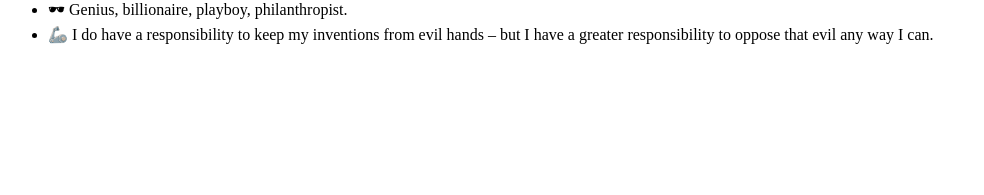
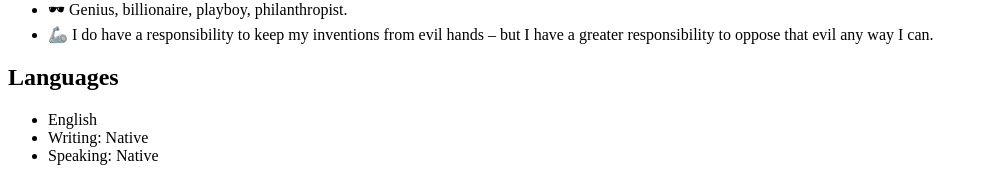
Before and after one commit to CeciCLG/react_cv, a React (Vite) app: page / in a window 1280 px wide. Shown: the part 602-797 px from the top of the page, without its empty margins (0-984 px from the left). Built offline with nearby package versions, Linux system fonts and the light colour scheme.

Commit message:
finished languages

```diff
--- a/src/components/App.jsx
+++ b/src/components/App.jsx
@@ -1,6 +1,7 @@
 import Person from "./PersonFolder/Person"
 import { CV } from "./cv/CV"
 import AboutMe from "./AboutMeFolder/AboutMe"
+import Languages from "./LanguagesFolder/Languages";
 
 function App() {
     const { hero, education, experience, languages, habilities, volunteer } = CV;
@@ -10,7 +11,7 @@ function App() {
             <Person dataHero={hero}></Person>
             <main>
                 <AboutMe dataHero={hero} />
-
+                <Languages dataLanguages={languages} />
             </main>
         </>
     )
--- a/src/components/LanguagesFolder/Languages.jsx
+++ b/src/components/LanguagesFolder/Languages.jsx
@@ -1,10 +1,16 @@
-import React from 'react'
 
-function Languages() {
+function Languages({ dataLanguages }) {
+    console.log(dataLanguages);
+
     return (
-        <div>
-
-        </div>
+        <section>
+            <h2>Languages</h2>
+            <ul>
+                <li>{dataLanguages.language}</li>
+                <li>Writing: {dataLanguages.wrlevel}</li>
+                <li>Speaking: {dataLanguages.splevel}</li>
+            </ul>
+        </section>
     )
 }
 
```
